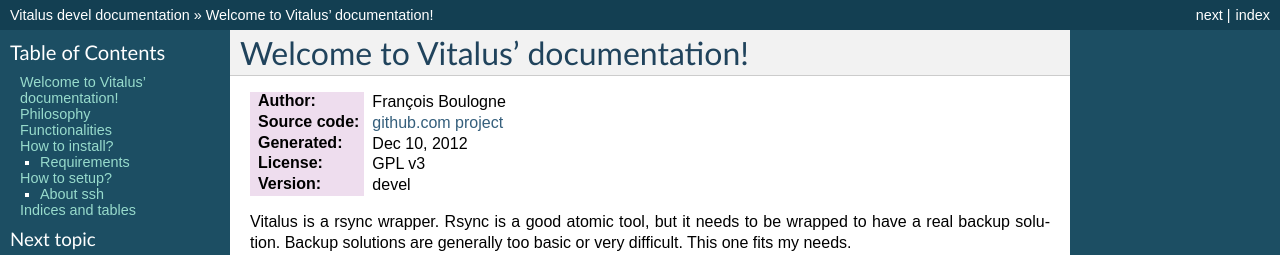
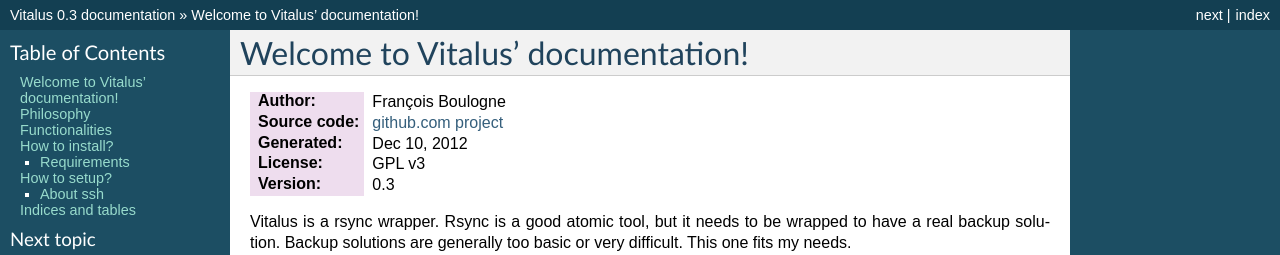
Before and after one commit to sciunto/Vitalus, a Sphinx documentation site: the page built from doc/index.rst, in a window 1280 px wide and 900 px high. Shown: the top 255 px of the window. Built offline with Sphinx 7.4.7, drawn with Linux system fonts in a browser that asks for light colours; some of the changed text lies outside the part shown.

Commit message:
new version

```diff
--- a/doc/conf.py
+++ b/doc/conf.py
@@ -49,9 +49,9 @@ copyright = '2012, F. Boulogne'
 # built documents.
 #
 # The short X.Y version.
-version = 'devel'
+version = '0.3'
 # The full version, including alpha/beta/rc tags.
-release = 'devel'
+release = '0.3'
 
 # The language for content autogenerated by Sphinx. Refer to documentation
 # for a list of supported languages.
```
Also changed, not shown: 2 other files.
